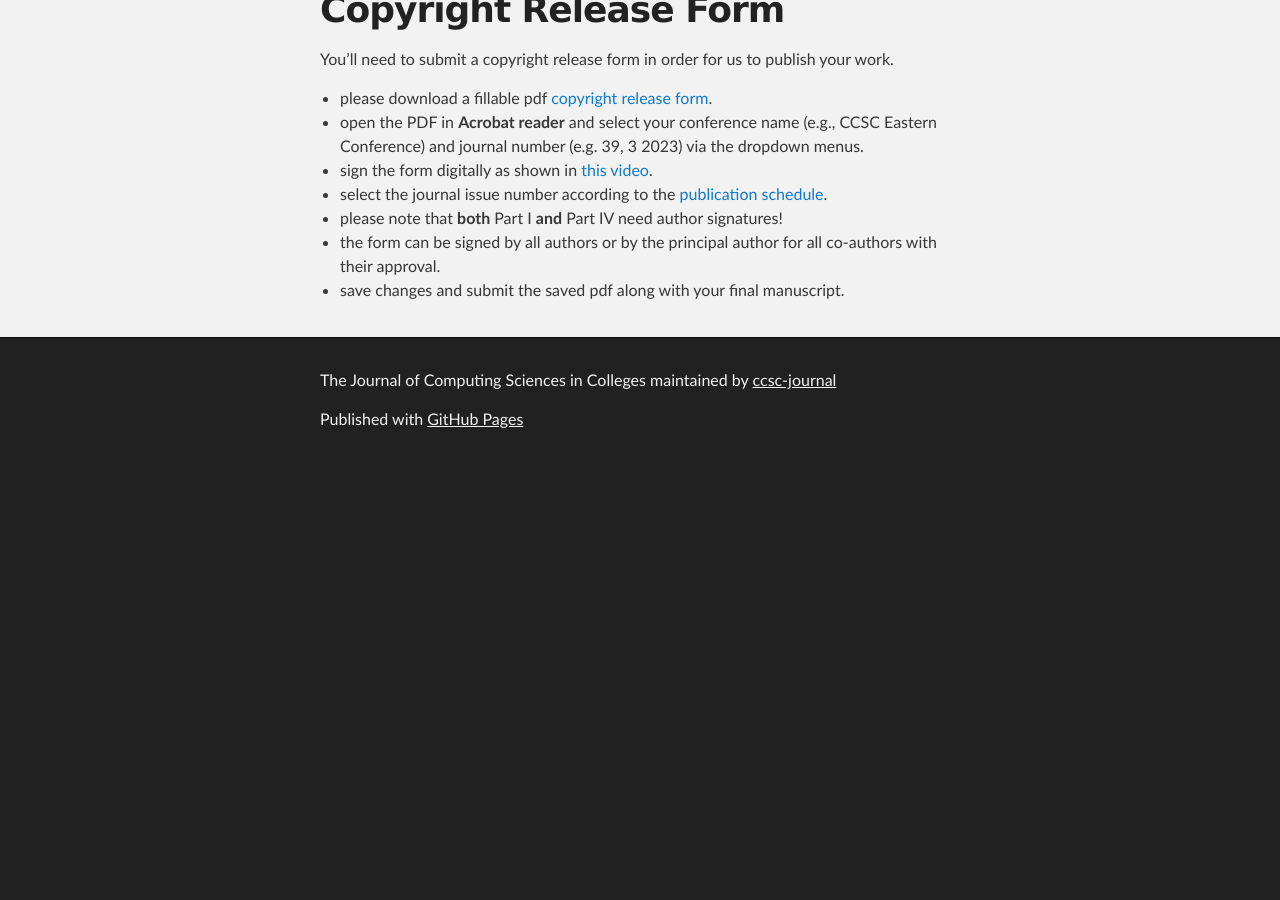
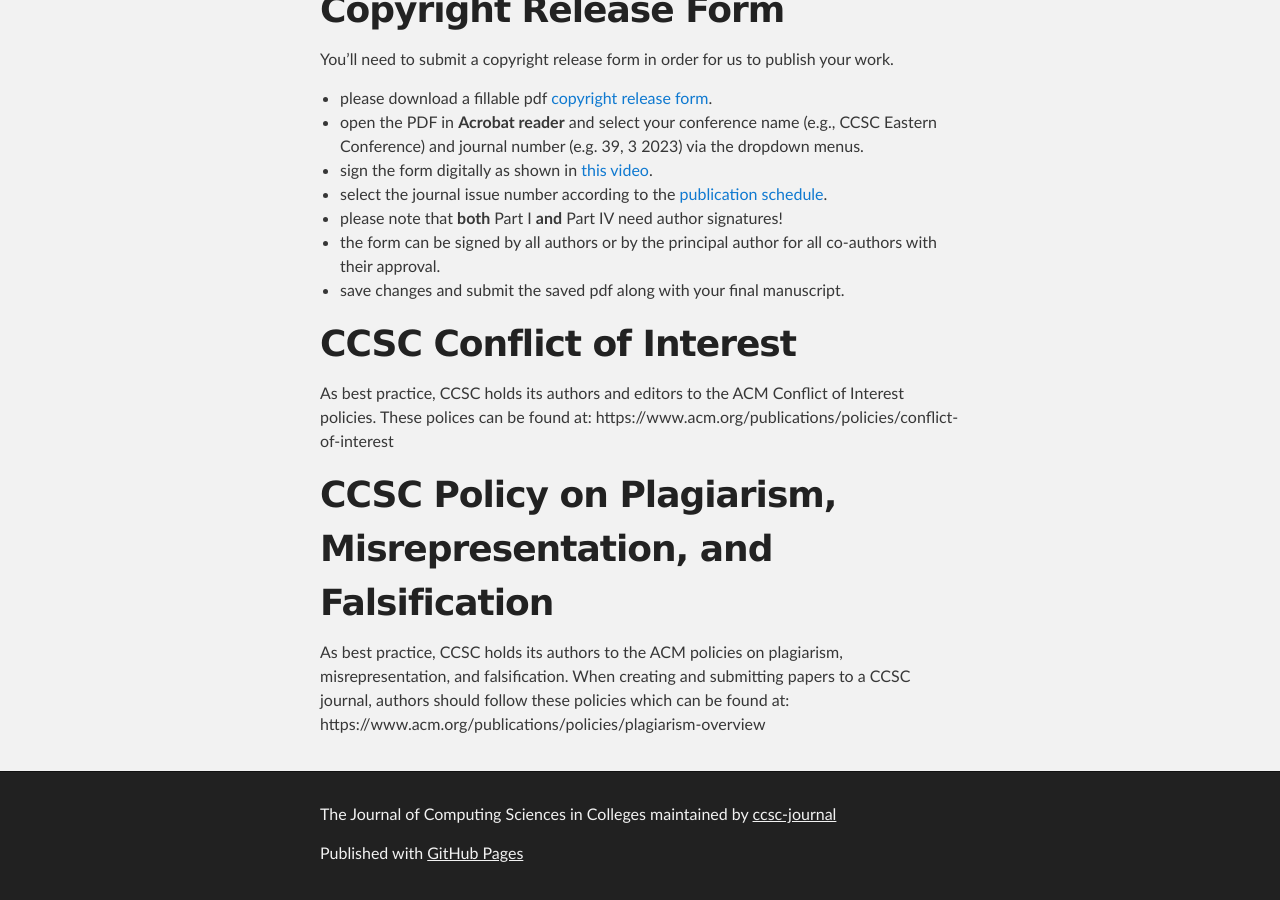
Before and after one commit to ccsc-journal/ccsc-editor, a Jekyll site: the page built from docs/authors.md, in a window 1280 px wide and 900 px high, scrolled down 1380 px. Built offline with Jekyll 4.4.1, drawn with Linux system fonts in a browser that asks for light colours; before the commit the page ends 1846 px from its top, so only the background shows below that.

Commit message:
add statements suggested by Ed Lindoo

```diff
--- a/docs/authors.md
+++ b/docs/authors.md
@@ -60,3 +60,10 @@ dropdown menus.
 - the form can be signed by all authors or by the principal author for all
 co-authors with their approval.
 - save changes and submit the saved pdf along with your final manuscript.
+
+# CCSC Conflict of Interest
+As best practice, CCSC holds its authors and editors to the ACM Conflict of Interest policies. These polices can be found at: https://www.acm.org/publications/policies/conflict-of-interest
+
+# CCSC Policy on Plagiarism, Misrepresentation, and Falsification
+As best practice, CCSC holds its authors to the ACM policies on plagiarism, misrepresentation, and falsification. When creating and submitting papers to a CCSC journal, authors should follow these policies which can be found at:
+https://www.acm.org/publications/policies/plagiarism-overview
```
Also changed, not shown: docs/editors.md (+3 -0 lines), docs/index.md (+3 -0 lines).
